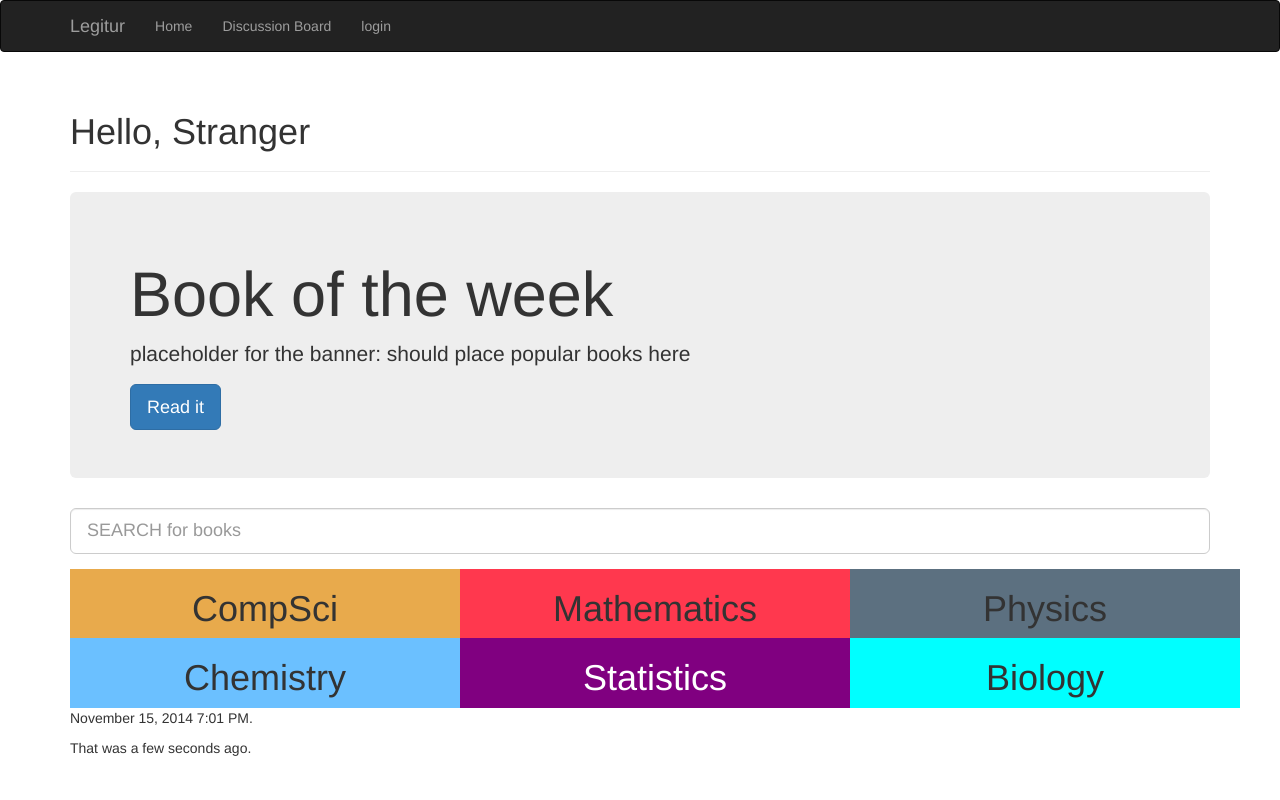
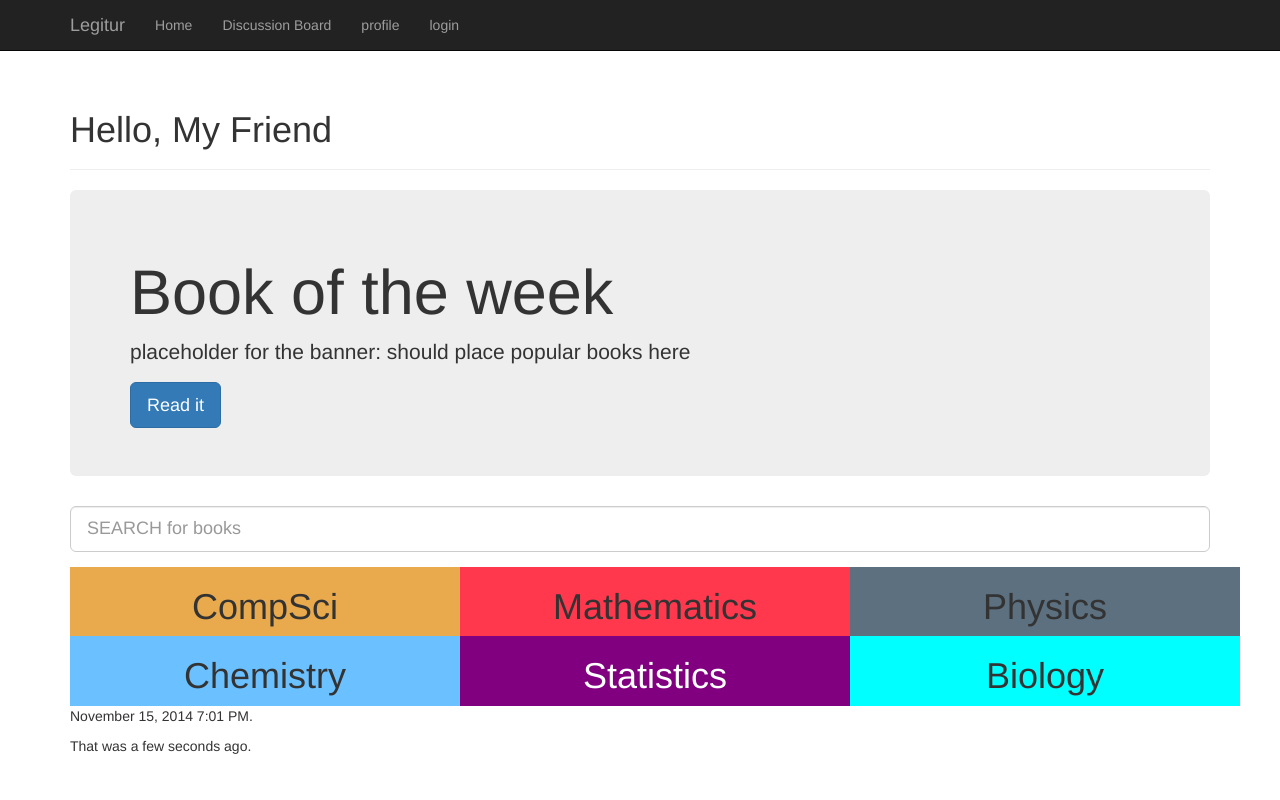
Before and after one commit to nathanwang000/Legitur, a Flask app: page / in a window 1280 px wide. Run offline with Flask 2, Linux system fonts and the light colour scheme; some libraries are stand-ins or nearby versions.

Commit message:
changed the navbar to fixed top and updated readme

```diff
--- a/app/__init__.py
+++ b/app/__init__.py
@@ -6,9 +6,9 @@ app = Flask(__name__)
 
 # configuration
 basedir = os.path.abspath(os.path.dirname(__file__))
-SQLALCHEMY_DATABASE =\
+SQLALCHEMY_DATABASE_URI =\
     "sqlite:///"+os.path.join(basedir, 'data.sqlite')
-SALALCHEMY_COMMIT_ON_TEARDOWN = True
+SQLALCHEMY_COMMIT_ON_TEARDOWN = True
 DEBUG = True
 SECRET_KEY = 'development key'
 USERNAME = 'admin'
@@ -21,3 +21,4 @@ app.config.from_object(__name__)
 db = SQLAlchemy(app)
 
 from app import view
+from app import model
--- a/app/static/style.css
+++ b/app/static/style.css
@@ -25,3 +25,7 @@
 .col6 {
     background: aqua;
 }
+
+body {
+    padding-top: 70px;
+}
--- a/app/templates/base.html
+++ b/app/templates/base.html
@@ -7,11 +7,13 @@
 <link rel="icon"
       href="{{url_for('static',filename='favicon.ico')}}"
       type="image/png">
+<link type="text/css", rel="stylesheet",
+      href="{{url_for('static', filename='style.css')}}">
 {% endblock %}
 {% block title %}Legitur{% endblock %}
 
 {% block navbar %}
-<div class="navbar navbar-inverse" role="navigation">
+<div class="navbar navbar-inverse navbar-fixed-top" role="navigation">
   <div class="container">
     <div class="navbar-header">
       <button type="button" class="navbar-toggle" data-toggle="collapse" data-target=".navbar-collapse">
@@ -26,7 +28,10 @@
       <ul class="nav navbar-nav">
         <li><a href="/">Home</a></li>
 	<li><a href="#">Discussion Board</a></li>
-		<li><a href="/login">login</a></li>
+	<li><a href="/user/Guest">profile</a></li>
+	<li><a href="/login">
+	    {% if guestname %}logout
+	    {% else %}login{% endif %}</a></li>
       </ul>
     </div>
   </div>
--- a/app/templates/index.html
+++ b/app/templates/index.html
@@ -2,12 +2,11 @@
 
 {% block head %}
 {{ super() }}
-<link type="text/css" rel="stylesheet" href="/static/style.css">
 {% endblock %}
 
 {% block page_content %}
 <div class="page-header">
-    <h1>Hello, {% if name %}{{name}}{% else %}Stranger{% endif %}</h1>
+    <h1>Hello, {% if name %}{{name}}{% else %}My Friend{% endif %}</h1>
 </div>
 <!-- main banner -->
 <div class="jumbotron">
--- a/app/templates/signup.html
+++ b/app/templates/signup.html
@@ -2,5 +2,10 @@
 {% import "bootstrap/wtf.html" as wtf %}
 
 {% block page_content %}
+<ul class="nav nav-tabs">
+  <li role="presentation" class="active"><a href="#">Signup</a></li>
+  <li role="presentation"><a href="#">Login</a></li>
+</ul>
+<br/> <!-- replace me with a style in css -->
 {{ wtf.quick_form(form) }}
 {% endblock %}
--- a/app/view.py
+++ b/app/view.py
@@ -25,6 +25,7 @@ def login():
         return redirect(url_for("index"))
     return render_template("signup.html",
                            form=form)
+
 @app.route('/user/<name>')
 def user(name):
     return render_template("user.html", name=name)
```
Also changed, not shown: README.md, app/data.sqlite (added). Lines whose indentation alone changed are shown as unchanged.
